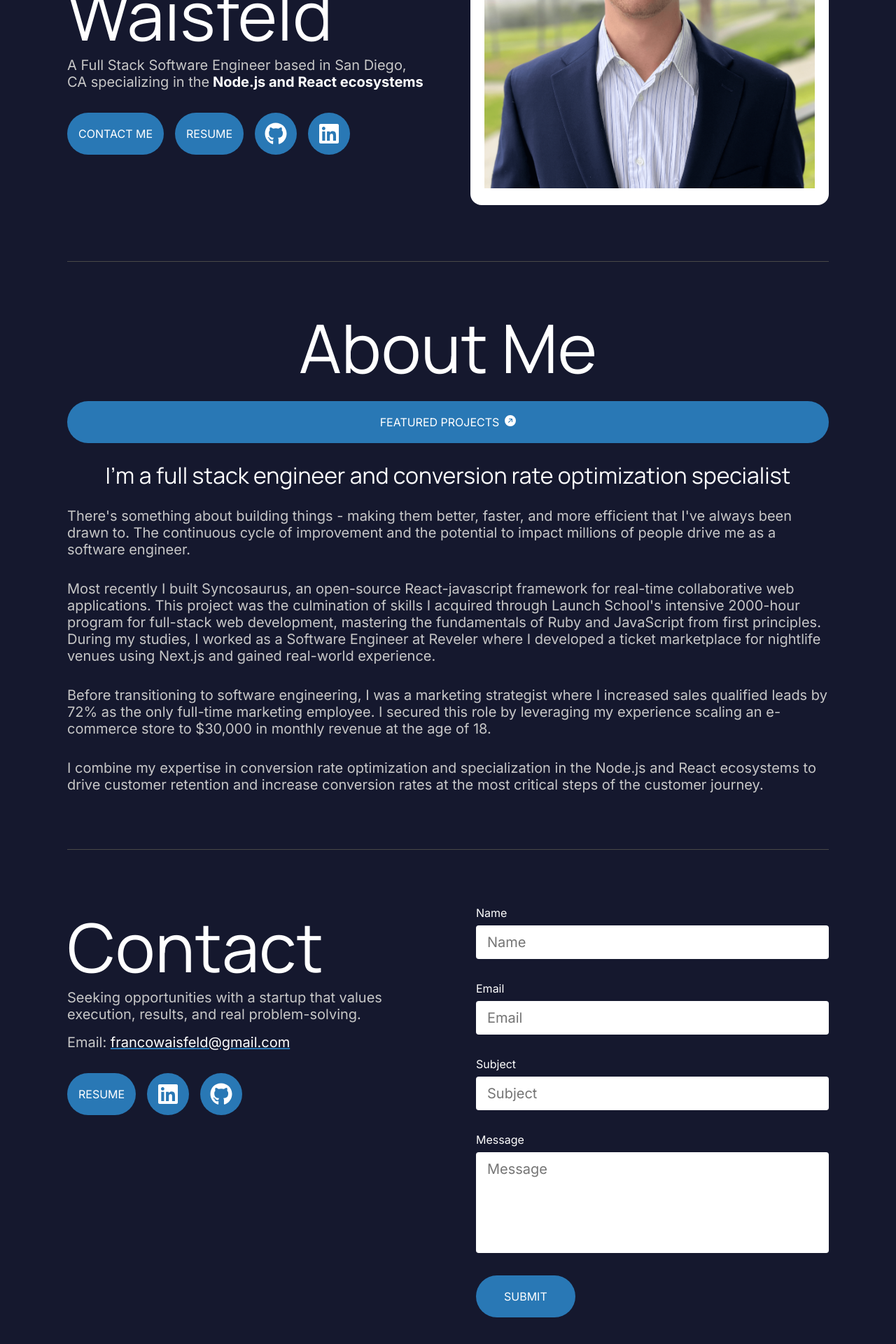
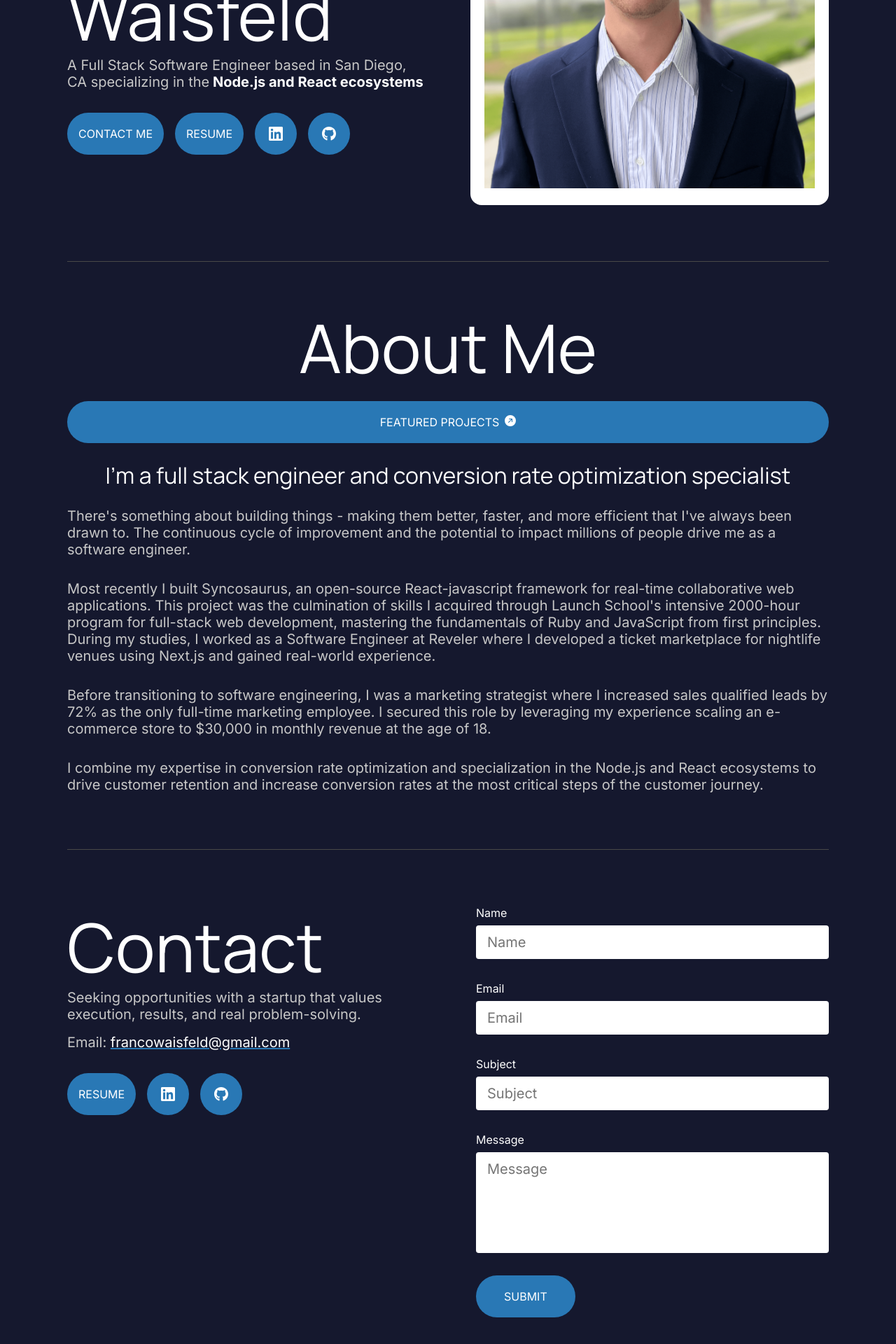
Before and after one commit to FrancoWaisfeld/portfolio-website, a Next.js app: page / in a window 1280 px wide. Shown: the part 502-2422 px from the top of the page at 70% size. Built offline with nearby package versions, Linux system fonts and the light colour scheme.

Commit message:
fixed button clickability, added href, and adjusted styling accordingly

```diff
--- a/components/AboutSection/AboutSection.tsx
+++ b/components/AboutSection/AboutSection.tsx
@@ -7,6 +7,7 @@ const AboutSection = () => {
     <div className={Styles["about-container"]}>
       <h2>About Me</h2>
       <LinkButton
+        href="/projects"
         text="FEATURED PROJECTS"
         icon={BsArrowUpRightCircleFill}
         fullWidth={true}
--- a/components/ContactSection/ContactSection.jsx
+++ b/components/ContactSection/ContactSection.jsx
@@ -7,7 +7,9 @@ const ContactSection = () => {
   return (
     <div className={Styles["contact-container"]}>
       <div className={Styles["contact-content-container"]}>
-        <h2 className={Styles.header}>Contact</h2>
+        <h2 id="contact" className={Styles.header}>
+          Contact
+        </h2>
         <p className={Styles.description}>
           Seeking opportunities with a startup that values execution, results,
           and real problem-solving.
@@ -16,9 +18,21 @@ const ContactSection = () => {
           Email: <strong>francowaisfeld@gmail.com</strong>
         </p>
         <div className={Styles["buttons-container"]}>
-          <LinkButton text="RESUME" />
-          <LinkButton icon={FaLinkedin} />
-          <LinkButton icon={FaGithub} />
+          <LinkButton
+            href="/franco_waisfeld_resume_2024.pdf"
+            target="_blank"
+            text="RESUME"
+          />
+          <LinkButton
+            href="https://www.linkedin.com/in/franco-waisfeld/"
+            target="_blank"
+            icon={FaLinkedin}
+          />
+          <LinkButton
+            href="https://github.com/FrancoWaisfeld"
+            target="_blank"
+            icon={FaGithub}
+          />
         </div>
       </div>
       <ContactForm />
--- a/components/HeroSection/HeroSection.tsx
+++ b/components/HeroSection/HeroSection.tsx
@@ -22,10 +22,22 @@ const HeroSection = () => {
         </p>
       </div>
       <div className={Styles["link-buttons"]}>
-        <LinkButton text="CONTACT ME" />
-        <LinkButton text="RESUME" />
-        <LinkButton icon={FaGithub} />
-        <LinkButton icon={FaLinkedin} />
+        <LinkButton href="#contact" text="CONTACT ME" />
+        <LinkButton
+          href="/franco_waisfeld_resume_2024.pdf"
+          target="_blank"
+          text="RESUME"
+        />
+        <LinkButton
+          href="https://www.linkedin.com/in/franco-waisfeld/"
+          icon={FaLinkedin}
+          target="_blank"
+        />
+        <LinkButton
+          href="https://github.com/FrancoWaisfeld"
+          icon={FaGithub}
+          target="_blank"
+        />
       </div>
       <div className={Styles["headshot-container"]}>
         <Image
--- a/components/LinkButton/LinkButton.module.css
+++ b/components/LinkButton/LinkButton.module.css
@@ -8,7 +8,7 @@
   white-space: nowrap;
 }
 
-.icon-button {
+.link .icon-button {
   display: flex;
   background-color: var(--light-blue);
   align-items: center;
@@ -17,7 +17,7 @@
   height: 3.75rem;
   width: 3.75rem;
   padding: 1.25rem;
-  font-size: 2rem;
+  font-size: 5rem;
   cursor: pointer;
 }
 
@@ -25,12 +25,12 @@
   width: 100%;
 }
 
-.icon-button .link {
+.icon-button {
   height: 2rem;
   width: 2rem;
 }
 
-.text-button .link svg {
+.link .text-button svg {
   margin-left: 0.5rem;
   font-size: 1rem;
 }
--- a/components/LinkButton/LinkButton.tsx
+++ b/components/LinkButton/LinkButton.tsx
@@ -1,25 +1,34 @@
 import { IconType } from "react-icons";
+import Link from "next/link";
 import Styles from "./LinkButton.module.css";
 
 interface LinkButtonProps {
+  href: string;
   text?: string;
   icon?: IconType;
   fullWidth?: boolean;
+  target?: string;
 }
 
-const LinkButton = ({ text, icon: Icon, fullWidth }: LinkButtonProps) => {
+const LinkButton = ({
+  href,
+  text,
+  icon: Icon,
+  fullWidth,
+  target,
+}: LinkButtonProps) => {
   const isIconOnly: boolean = !text && !!Icon;
   const buttonClassName: string = `${
     isIconOnly ? Styles["icon-button"] : Styles["text-button"]
   } ${fullWidth ? Styles["full-width"] : ""}`;
 
   return (
-    <div className={buttonClassName}>
-      <a className={Styles.link}>
+    <Link href={href} className={Styles.link} target={target}>
+      <div className={buttonClassName}>
         {text && text}
         {Icon && <Icon />}
-      </a>
-    </div>
+      </div>
+    </Link>
   );
 };
 
--- a/components/NavigationBar/NavigationBar.module.css
+++ b/components/NavigationBar/NavigationBar.module.css
@@ -4,6 +4,7 @@
   font-size: 2rem;
   color: var(--light-grey);
   text-wrap: nowrap;
+  cursor: pointer;
 }
 
 .header {
@@ -29,6 +30,7 @@
   color: var(--light-grey);
   font-weight: 300;
   font-size: 1.25rem;
+  cursor: pointer;
 }
 
 .hamburger {
@@ -75,6 +77,7 @@
     margin: 0.5rem 0;
     font-size: 1.5rem;
     padding: 0.5rem 0;
+    width: 100%;
   }
 
   .hamburger {
--- a/components/NavigationBar/NavigationBar.tsx
+++ b/components/NavigationBar/NavigationBar.tsx
@@ -28,15 +28,15 @@ const NavigationBar = () => {
 
       <nav>
         <ul className={`${Styles.navigation} ${isOpen ? Styles.active : ""}`}>
-          <li className={Styles["navigation-links"]}>
-            <Link href="/">About</Link>
-          </li>
-          <li className={Styles["navigation-links"]}>
-            <Link href="/projects">Projects</Link>
-          </li>
-          <li className={Styles["navigation-links"]}>
-            <Link href="#contact">Contact</Link>
-          </li>
+          <Link className={Styles["navigation-links"]} href="/">
+            <li>About</li>
+          </Link>
+          <Link className={Styles["navigation-links"]} href="/projects">
+            <li>Projects</li>
+          </Link>
+          <Link className={Styles["navigation-links"]} href="#contact">
+            <li>Contact</li>
+          </Link>
         </ul>
       </nav>
     </header>
--- a/styles/globals.css
+++ b/styles/globals.css
@@ -11,6 +11,7 @@
 
 html {
   font-size: 16px;
+  scroll-behavior: smooth;
 }
 
 body {
```
Also changed, not shown: 1 other file (tests, documents, lock files or other folders).
